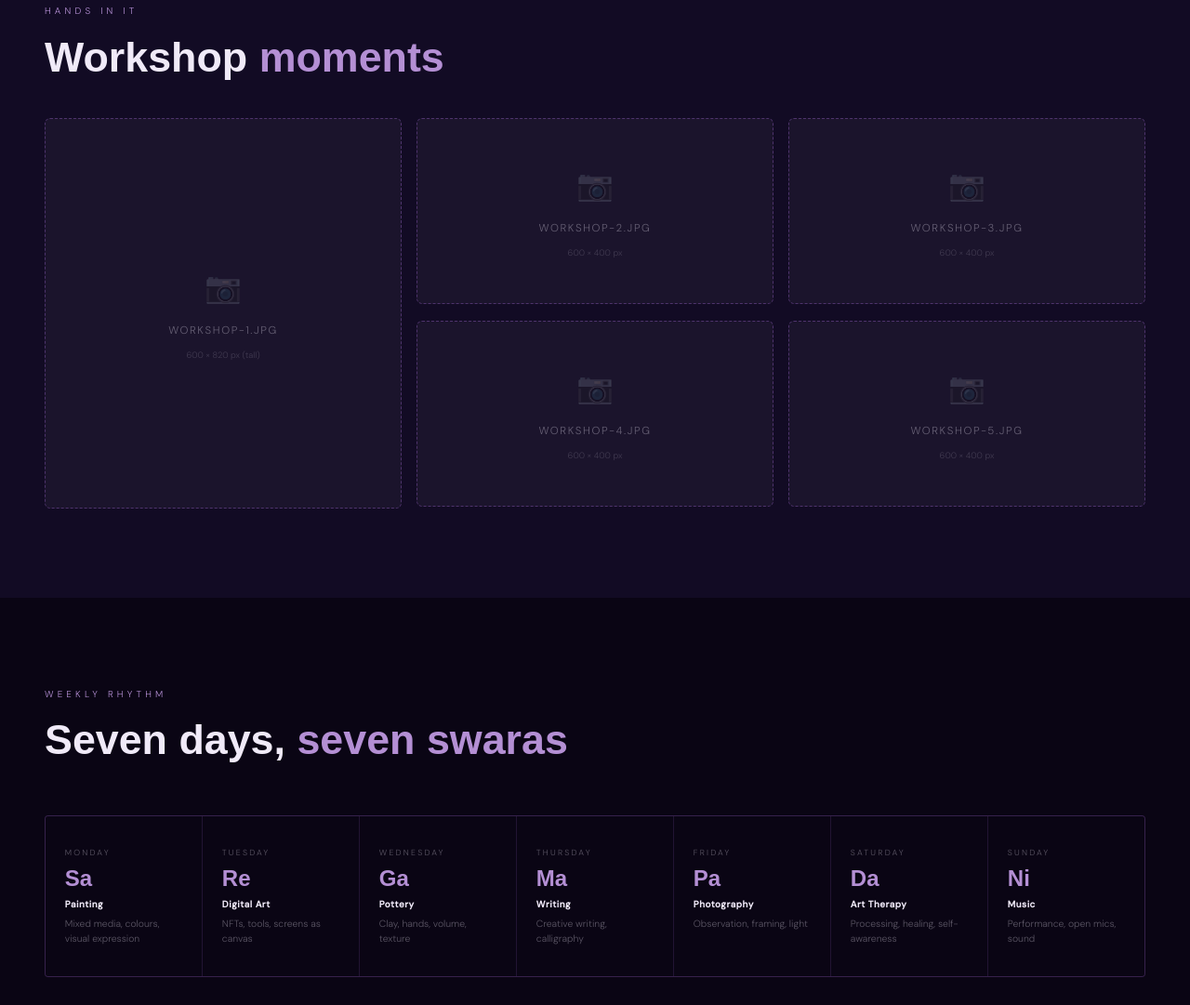
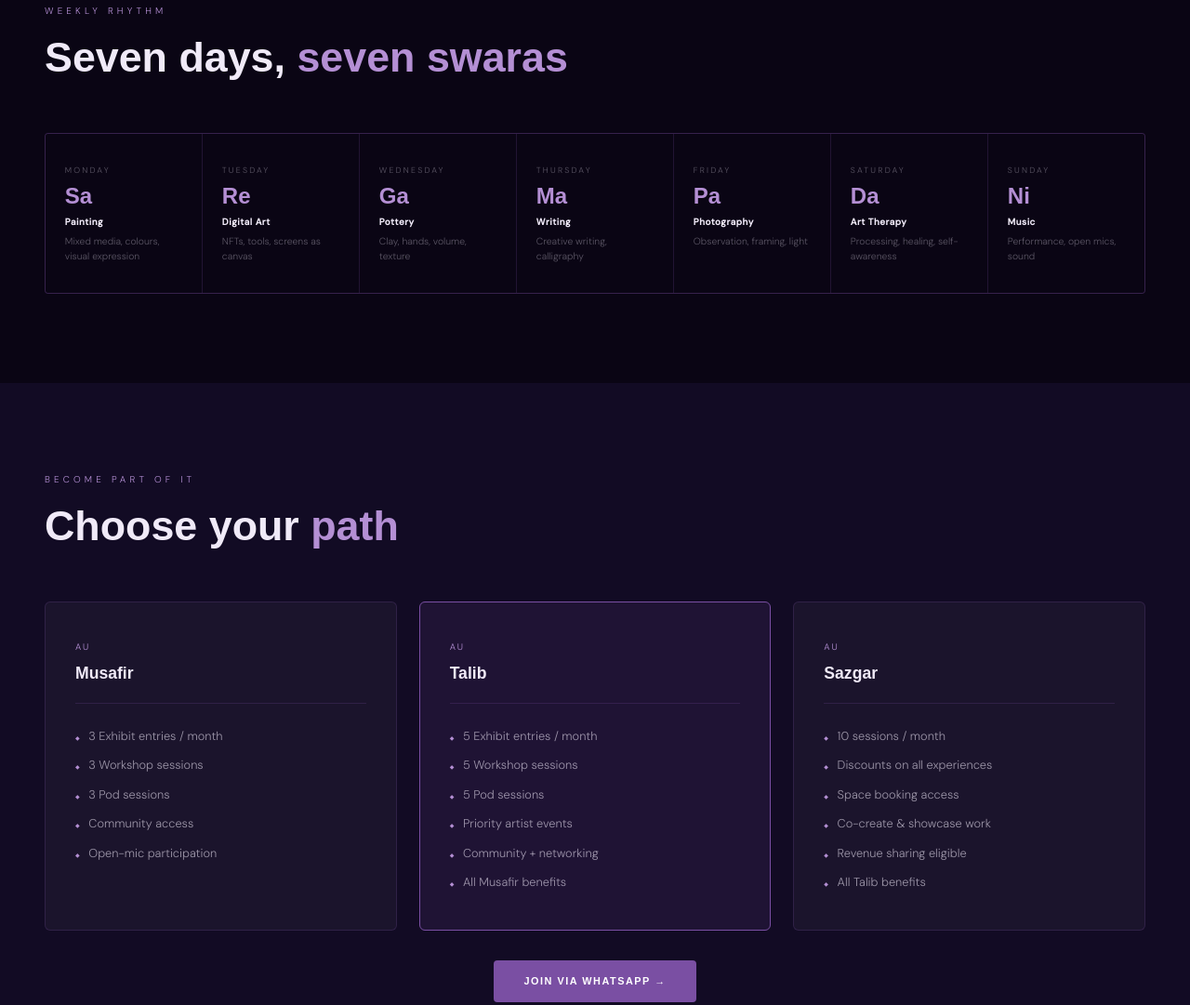
Before and after one commit to axi-p/NirvanartWebsite, a plain HTML site: page workshops.html in a window 1280 px wide. Shown: the part 1379-2460 px from the top of the page at 93% size. Drawn offline with Linux system fonts and the light colour scheme; a web font is replaced by a local one.

Commit message:
Update workshops.html

```diff
--- a/workshops.html
+++ b/workshops.html
@@ -508,22 +508,7 @@ footer {
   </div>
 </section>
 
-<section class="section section-alt reveal">
-  <div class="section-inner">
-    <span class="eyebrow">Hands in it</span>
-    <h2 class="h-section">Workshop <em>moments</em></h2>
-    <!-- workshop-1.jpg (tall, 600×820px) + workshop-2-5.jpg (600×400px each)
-         Large left: replace .img-ph.tall with <img src="workshop-1.jpg" style="width:100%;height:100%;object-fit:cover;border-radius:6px;min-height:420px;">
-         Others: replace with <img src="workshop-2.jpg" style="width:100%;height:200px;object-fit:cover;border-radius:6px;"> -->
-    <div class="ws-img-mosaic">
-      <div class="img-ph tall" style="min-height:420px;"><div class="ph-icon">📷</div><div class="ph-name">workshop-1.jpg</div><div class="ph-dim">600 × 820 px (tall)</div></div>
-      <div class="img-ph" style="height:200px;"><div class="ph-icon">📷</div><div class="ph-name">workshop-2.jpg</div><div class="ph-dim">600 × 400 px</div></div>
-      <div class="img-ph" style="height:200px;"><div class="ph-icon">📷</div><div class="ph-name">workshop-3.jpg</div><div class="ph-dim">600 × 400 px</div></div>
-      <div class="img-ph" style="height:200px;"><div class="ph-icon">📷</div><div class="ph-name">workshop-4.jpg</div><div class="ph-dim">600 × 400 px</div></div>
-      <div class="img-ph" style="height:200px;"><div class="ph-icon">📷</div><div class="ph-name">workshop-5.jpg</div><div class="ph-dim">600 × 400 px</div></div>
-    </div>
-  </div>
-</section>
+
 
 <section class="section reveal">
   <div class="section-inner">
@@ -551,10 +536,8 @@ footer {
     </div>
     <div class="mem-grid">
       <div class="mem-card reveal">
-        <div class="mem-tier">AU — Musafir</div>
-        <div class="mem-name">Traveler</div>
-        <div class="mem-price"><sup>₹</sup>999</div>
-        <div class="mem-per">per month</div>
+        <div class="mem-tier">AU</div>
+        <div class="mem-name">Musafir</div>
         <div class="mem-div"></div>
         <ul class="mem-feat">
           <li>3 Exhibit entries / month</li><li>3 Workshop sessions</li>
@@ -562,10 +545,8 @@ footer {
         </ul>
       </div>
       <div class="mem-card featured reveal d2">
-        <div class="mem-tier">AU — Talib · Most Popular</div>
-        <div class="mem-name">Seeker</div>
-        <div class="mem-price"><sup>₹</sup>1,999</div>
-        <div class="mem-per">per month</div>
+        <div class="mem-tier">AU</div>
+        <div class="mem-name">Talib</div>
         <div class="mem-div"></div>
         <ul class="mem-feat">
           <li>5 Exhibit entries / month</li><li>5 Workshop sessions</li>
@@ -574,10 +555,8 @@ footer {
         </ul>
       </div>
       <div class="mem-card reveal d3">
-        <div class="mem-tier">AU — Sazgar</div>
-        <div class="mem-name">Creator</div>
-        <div class="mem-price"><sup>₹</sup>3,999</div>
-        <div class="mem-per">per month</div>
+        <div class="mem-tier">AU </div>
+        <div class="mem-name">Sazgar</div>
         <div class="mem-div"></div>
         <ul class="mem-feat">
           <li>10 sessions / month</li><li>Discounts on all experiences</li>
@@ -586,7 +565,6 @@ footer {
         </ul>
       </div>
     </div>
-    <p class="body-xs" style="text-align:center;margin-top:2rem;">Daily entry ₹199 · Arcade ₹299 · Pod ₹499 · Space rental ₹999/2hr</p>
     <div style="text-align:center;margin-top:2rem;">
       <a href="https://wa.me/917093596589" class="btn btn-filled" target="_blank">Join via WhatsApp →</a>
     </div>
```
